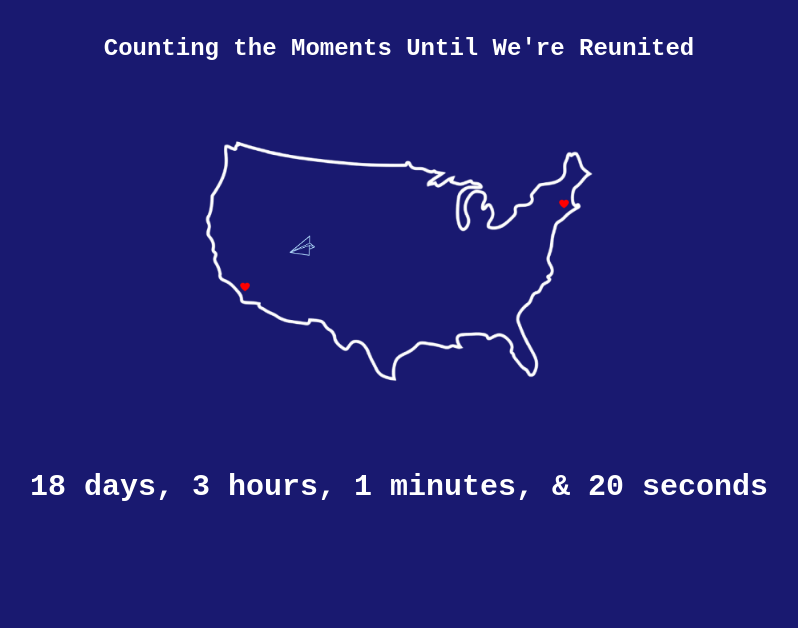
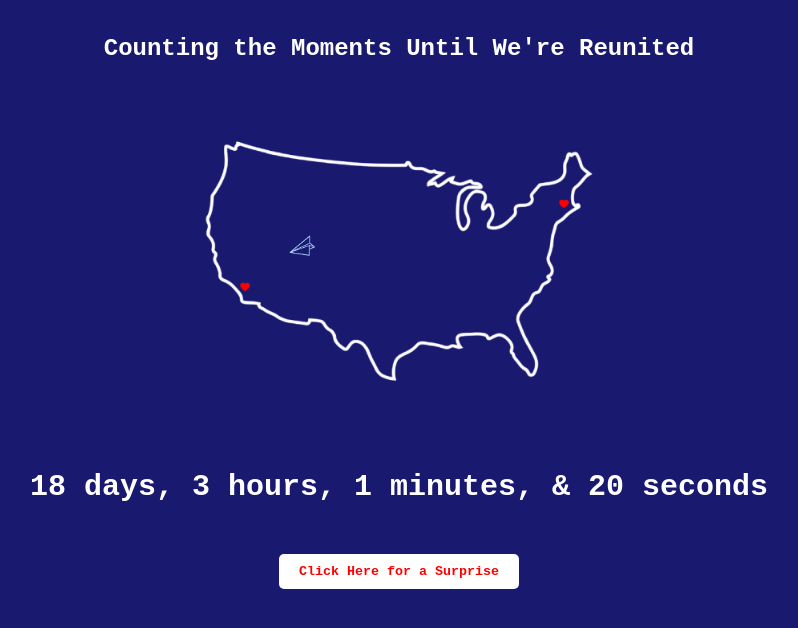
Before and after one commit to msexton525/isthisadate, a plain HTML site: page index.html in a window 1280 px wide. Shown: the whole page, without its empty margins (241-1039 px from the left). Drawn offline with Linux system fonts and the light colour scheme.

Commit message:
Update index.html

```diff
--- a/index.html
+++ b/index.html
@@ -49,6 +49,21 @@
   <p id="countdown" style="text-align: center; color: white; font-family: Courier New; font-size: 30px; font-weight: bold;">
  Countdown: calculating...
   </p>
+  <div style="text-align: center; margin-top: 20px;">
+    <button onclick="window.location.href='anotherpage.html'" style="
+      padding: 10px 20px;
+      margin-top: 20px;
+      background-color: white;
+      color: red;
+      font-family: Courier New;
+      font-weight: bold;
+      border: none;
+      border-radius: 5px;
+      cursor: pointer;
+    ">
+      Click Here for a Surprise
+    </button>
+  </div>
 
   <!--Flight Animation Script--->
   <script>
```
